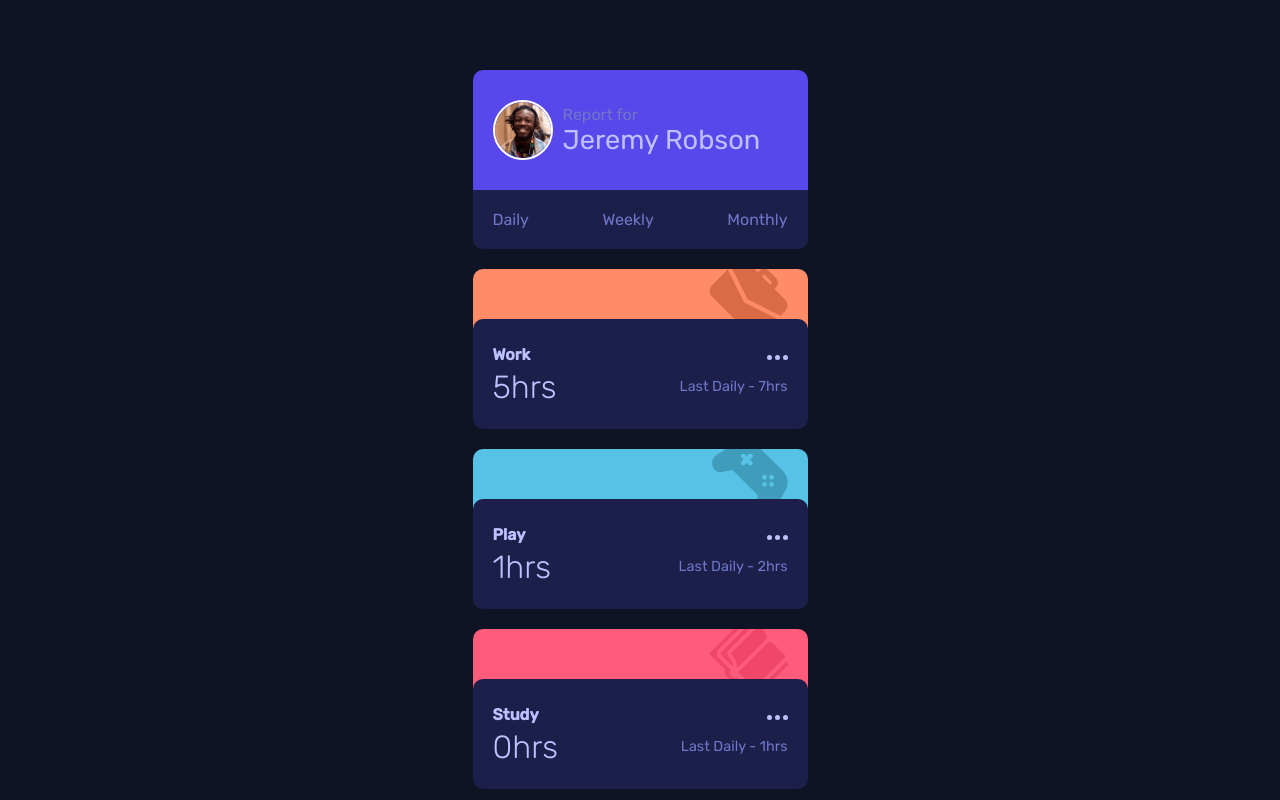
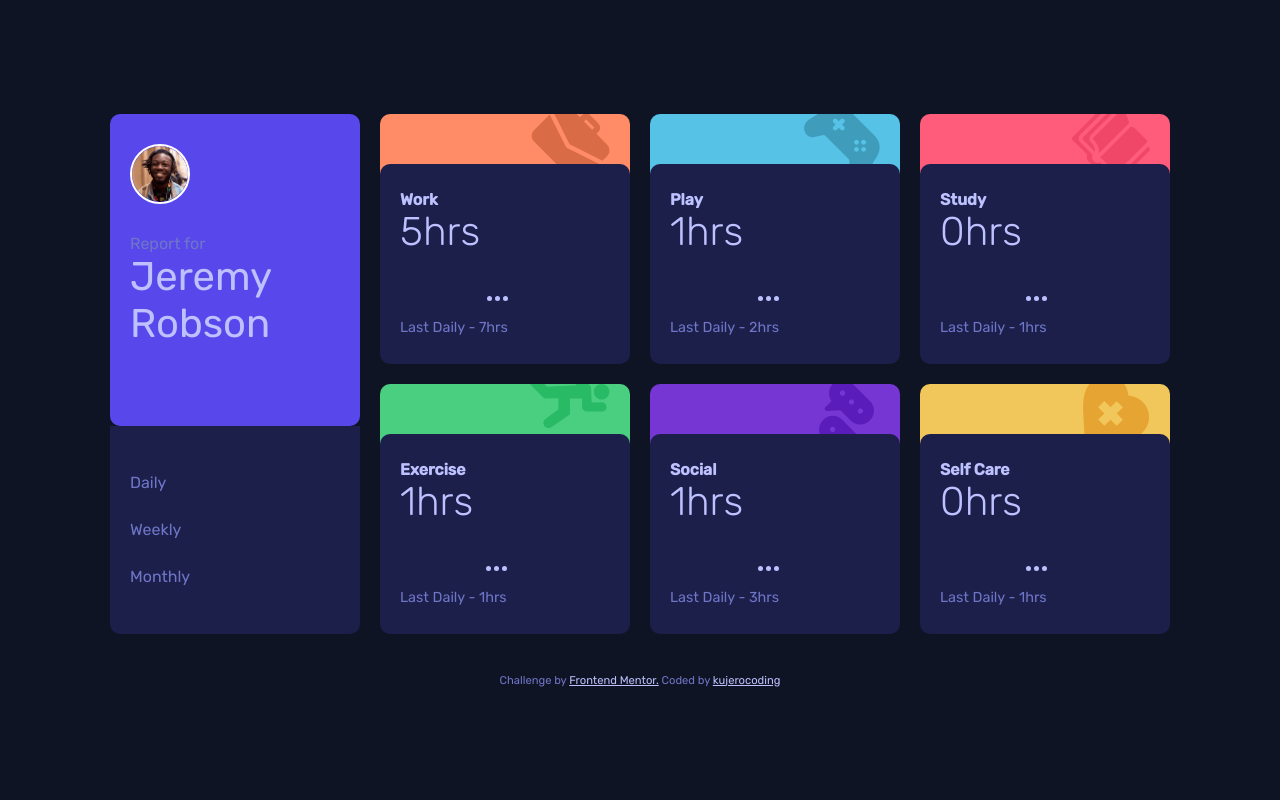
Before and after one commit to kujerocoding/time-tracking-dashboard, a React (Vite) app: page / in a window 1280 px wide. Shown: the top 800 px of the page. Built offline with nearby package versions, Linux system fonts and the light colour scheme.

Commit message:
add media query for desktop design

```diff
--- a/src/App.css
+++ b/src/App.css
@@ -37,7 +37,6 @@ body{
 
 .report--container{
     max-width: 335px;
-
 }
 
 .account--container{
@@ -47,8 +46,9 @@ body{
     align-items: center;
     gap: 10px;
     padding: 30px 20px;
-    border-radius: 10px 10px 0 0;
+    border-radius: 10px;
     color: var(--DESATURATEDBLUE);
+    height: 60%;
 }
 
 .account--name{
@@ -72,6 +72,7 @@ body{
     color: var(--DESATURATEDBLUE);
     padding: 20px;
     cursor: pointer;
+    height: 40%;
 }
 
 .periodical--lists > li:hover {
@@ -79,11 +80,10 @@ body{
 }
 
 .activity--container{
-    max-width: 335px;
+    width: 335px;
     min-height: 160px;
     margin-top: 20px;
     position: relative;
-
     overflow: hidden;
 }
 
@@ -151,3 +151,51 @@ body{
 .attribution > a {
     color: var(--PALEBLUE);
 }
+
+@media (min-width: 50em){
+    .main--container{
+        display: grid;
+        grid-template-columns: repeat(4,1fr);
+        margin-inline: 20px;
+        gap: 20px;
+
+    }
+    .report--container{
+        grid-row: 1/span 2;
+        max-width: 250px;
+    }
+
+    .account--container{
+        flex-direction: column;
+        align-items: start;
+        justify-content: start;
+        gap: 30px;
+    }
+
+    .account--name{
+        font-size: 2.5rem;
+        white-space: inherit;
+    }
+
+    .periodical--lists{
+        flex-direction: column;
+        justify-content: space-evenly;
+    }
+
+    .activity--container{
+        max-width: 250px;
+        min-height: 250px;
+        margin: 0;
+    }
+
+    .activity--details--container{
+        flex-direction: column;
+        align-items: start;
+    }
+
+    .activity--hour{
+        font-size: 2.5rem;
+    }
+
+
+}
--- a/src/App.jsx
+++ b/src/App.jsx
@@ -27,8 +27,10 @@ const activityElements = data.map((data, index) => <Activity
 
   return (
     <div className='app--container'>
+      <div className='main--container'>
       <User handleClick={showTimeframe}/>
       {activityElements}
+      </div>
       <div className='attribution'>
             Challenge by <a href="https://www.frontendmentor.io/challenges" target="_blank">Frontend Mentor.</a> Coded by <a href='https://github.com/kujerocoding' target="_blank">kujerocoding</a>
       </div>
--- a/src/components/Activity.jsx
+++ b/src/components/Activity.jsx
@@ -55,8 +55,10 @@ switch(props.timeframe){
     default:
 }
 
+const idContainer = props.title.replace(props.title[0], props.title[0].toLowerCase())
+
   return (
-    <div className='activity--container'>
+    <div className='activity--container' id={idContainer}>
         <div className='activity--icon--container' style={iconBGStyle}>
             <img src={`./src/assets/images/${imgURL}`} alt={props.title} />
         </div>
```
